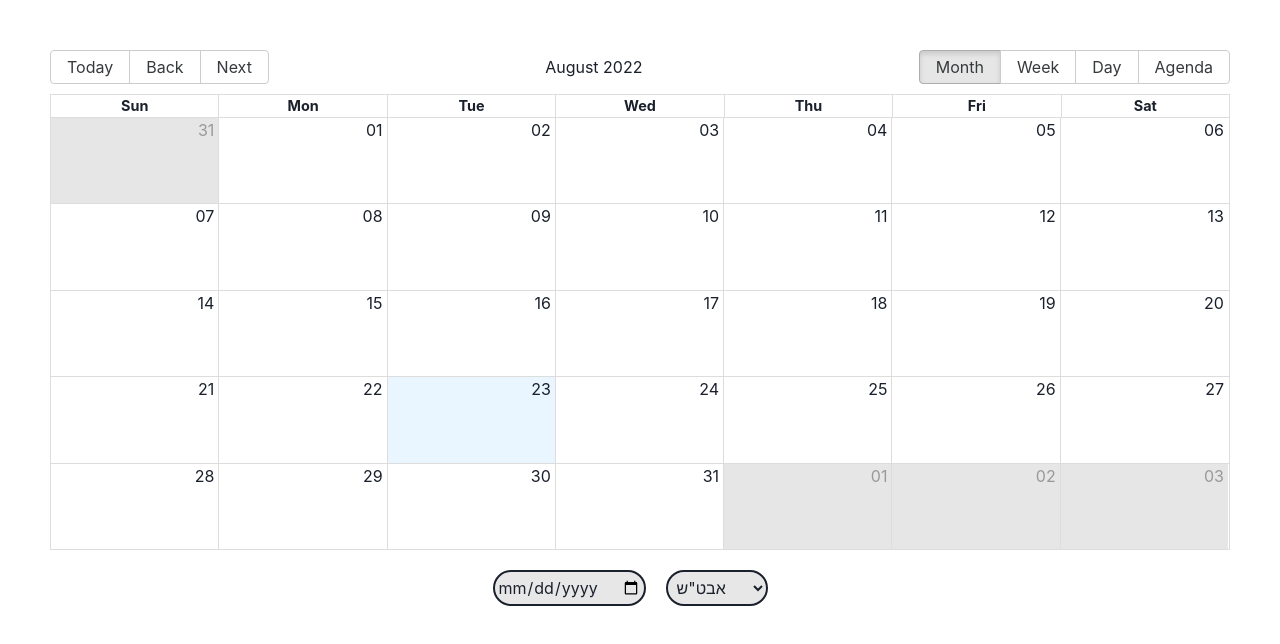
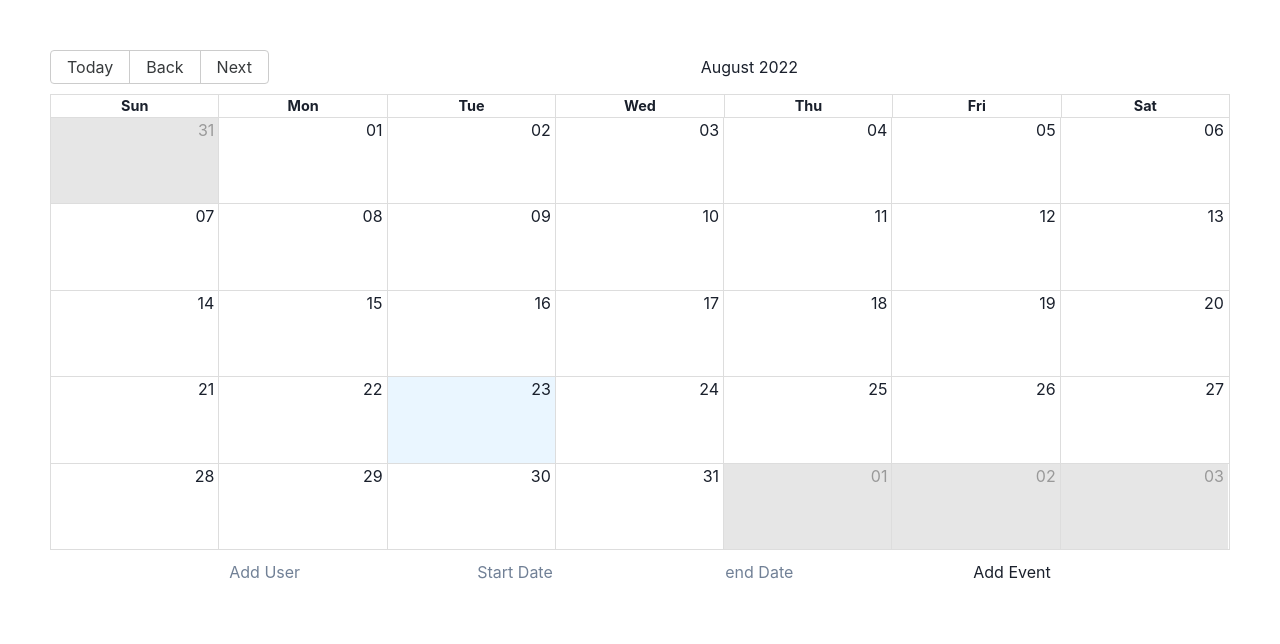
Before and after one commit to GandoPlay/TaskApp, a React (Create React App) app in the folder frontend-side/: page /dateTable in a window 1280 px wide. Shown: the top 644 px of the page. Built offline with nearby package versions, Linux system fonts and the light colour scheme.

Commit message:
ficse date table

```diff
--- a/frontend-side/package.json
+++ b/frontend-side/package.json
@@ -13,6 +13,7 @@
     "date-fns": "^2.29.2",
     "framer-motion": "^7.2.0",
     "json-server": "^0.17.0",
+    "moment": "^2.29.4",
     "parse-date-fns": "^0.0.1",
     "react": "^18.2.0",
     "react-big-calendar": "^1.5.0",
--- a/frontend-side/src/DateTable/DateTable.jsx
+++ b/frontend-side/src/DateTable/DateTable.jsx
@@ -1,24 +1,14 @@
 import React from "react";
 import "./DateTable.css";
-import { Calendar, dateFnsLocalizer } from "react-big-calendar";
-import format from "date-fns/format";
-import parse from "date-fns/parse";
-import startOfWeek from "date-fns/startOfWeek";
-import getDay from "date-fns/getDay";
+import "react-datepicker/dist/react-datepicker.css";
 import "react-big-calendar/lib/css/react-big-calendar.css";
 import { useState } from "react";
 import DatePicker from "react-datepicker";
-const locales = {
-  "en-US": require("date-fns/locale/en-US"),
-};
-const localizer = dateFnsLocalizer({
-  format,
-  parse,
-  startOfWeek,
-  getDay,
-  locales,
-});
+import { Calendar, momentLocalizer } from "react-big-calendar";
+import moment from "moment";
+import start from "moment";
 
+const localizer = momentLocalizer(moment);
 const events = [
   {
     title: "neriya",
@@ -42,11 +32,16 @@ function DateTable() {
   const [newEvent, setNewEvent] = useState({ title: "", start: "", end: "" });
   const [allEvent, setAllEvent] = useState(events);
 
+  const AddEvent = () => {
+    setAllEvent([...allEvent, newEvent]);
+  };
+
   return (
     <div className="">
       <div className="date">
         <Calendar
           className="calendardate"
+          views={["month"]}
           localizer={localizer}
           events={allEvent}
           startAccessor="start"
@@ -55,16 +50,37 @@ function DateTable() {
         />
       </div>
       <div className="buttons">
-        <input type="date" name="time" id="time" />
-
-        <select name="task" id="task">
+        <input
+          type="text"
+          name="addTitle"
+          id="addTitle"
+          placeholder="Add User"
+          value={newEvent.title}
+          onChange={(e) => setNewEvent({ ...newEvent, title: e.target.value })}
+        />
+        <DatePicker
+          placeholderText="Start Date"
+          style={{ marginRight: "10px" }}
+          selected={newEvent.start}
+          onChange={(start) => setNewEvent({ ...newEvent, start })}
+        />
+        <DatePicker
+          placeholderText="end Date"
+          selected={newEvent.end}
+          onChange={(end) => setNewEvent({ ...newEvent, end })}
+        />
+        <button style={{ marginTop: "10px" }} onClick={AddEvent}>
+          {" "}
+          Add Event
+        </button>
+        {/* <select name="task" id="task">
           <option value="1">אבט"ש</option>
           <option value="2">שמירה</option>
           <option value="3">מחסן</option>
           <option value="4">אריזת מזון</option>
           <option value="5">הנפצה</option>
           <option value="6">אחר</option>
-        </select>
+        </select> */}
       </div>
     </div>
   );
--- a/frontend-side/src/Login/Login.css
+++ b/frontend-side/src/Login/Login.css
@@ -16,7 +16,7 @@
   margin-left: 25%;
   justify-content: space-between;
   margin-top: 125px;
-  border-bottom-left-radius: 50%;
+  /* border-bottom-left-radius: 50%; */
 }
 .input {
 
--- a/frontend-side/src/Rating/Rating.jsx
+++ b/frontend-side/src/Rating/Rating.jsx
@@ -28,7 +28,7 @@ const FetchRatings = () => {
      <NavBar/>
       <div className="plases">
         <p className="place2">מקום שני
-        <p>{data?.data[1].name}</p>
+        {data?.data[1].name}
         </p>
         <p className="place1">מקום ראשון
         <p>{data?.data[0].name}</p>
```
Also changed, not shown: 1 other file (tests, documents, lock files or other folders).
